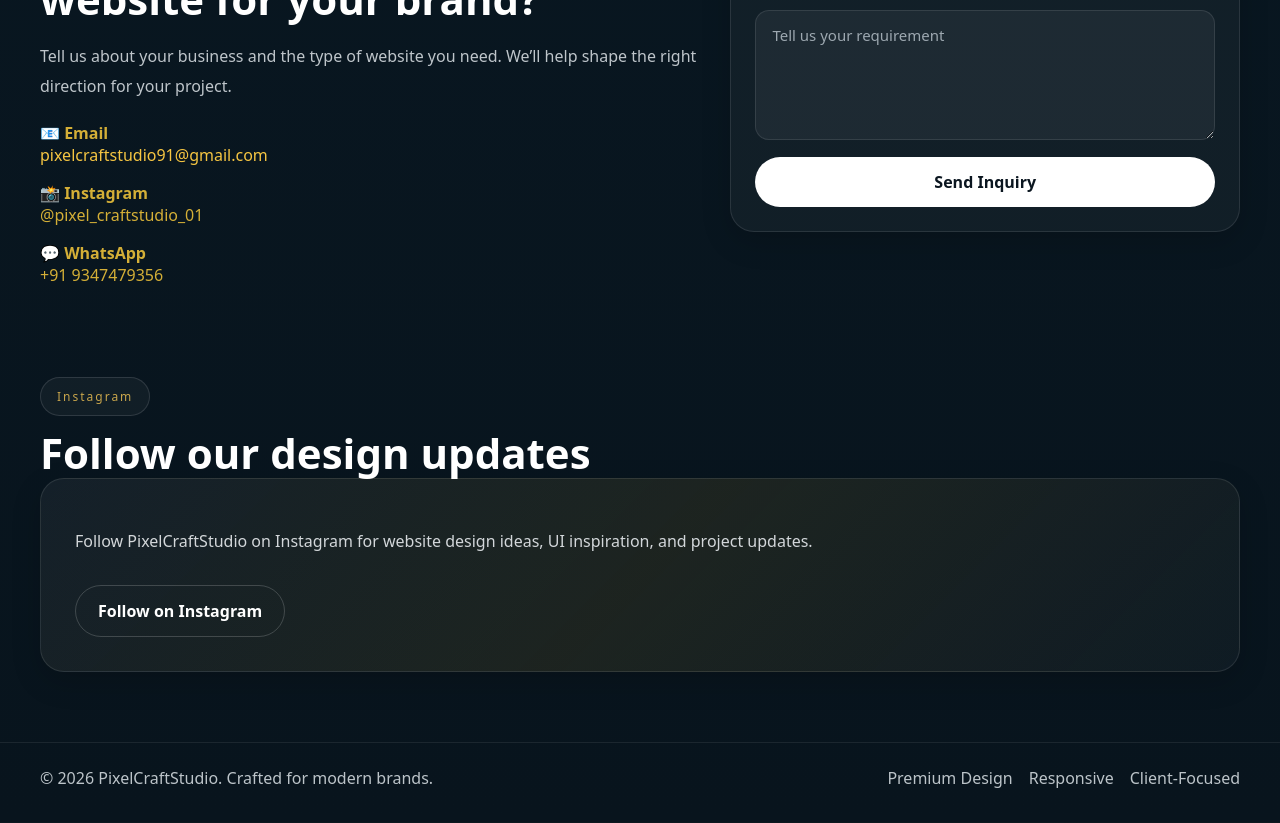
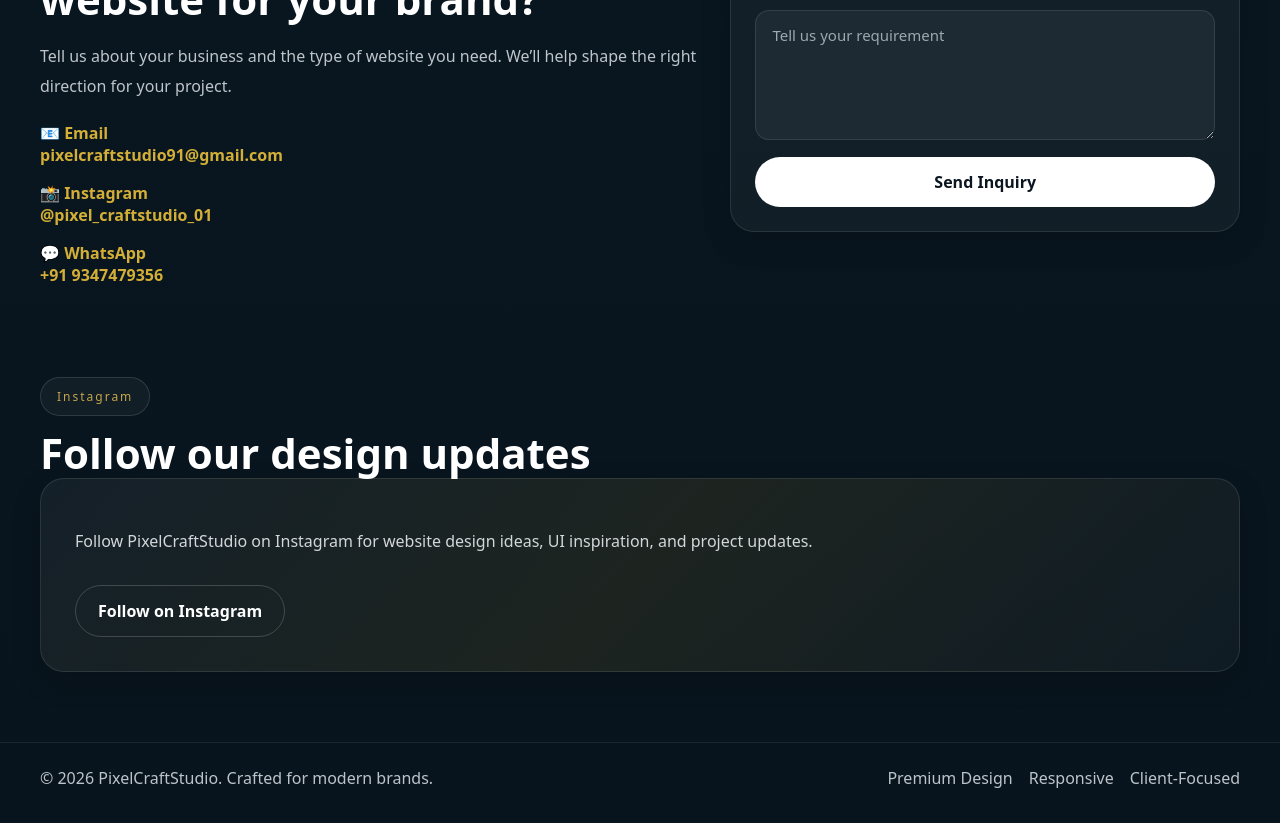
Before and after one commit to GATTUDEEPTHI2/pixelcraftstudio, a Next.js app: page / in a window 1280 px wide. Shown: the part 6340-7163 px from the top of the page. Built offline with nearby package versions, Linux system fonts and the light colour scheme.

Commit message:
fixed contact colors final

```diff
--- a/app/globals.css
+++ b/app/globals.css
@@ -1052,21 +1052,23 @@
 
 .contact-details strong {
   color: #d4af37;
+  font-weight: 700;
 }
 
-.contact-details span {
-  color: #f5c542;
-  font-weight: 500;
+.contact-details span,
+.contact-details div {
+  color: #d4af37 !important;
+  font-weight: 600;
 }
 
 .contact-details a {
-  color: #d4af37;
+  color: #d4af37 !important;
   text-decoration: none;
-  font-weight: 500;
+  font-weight: 600;
 }
 
 .contact-details a:hover {
-  text-decoration: underline;
+  text-decoration: none;
 }
 
 .contact-form-card {
```
